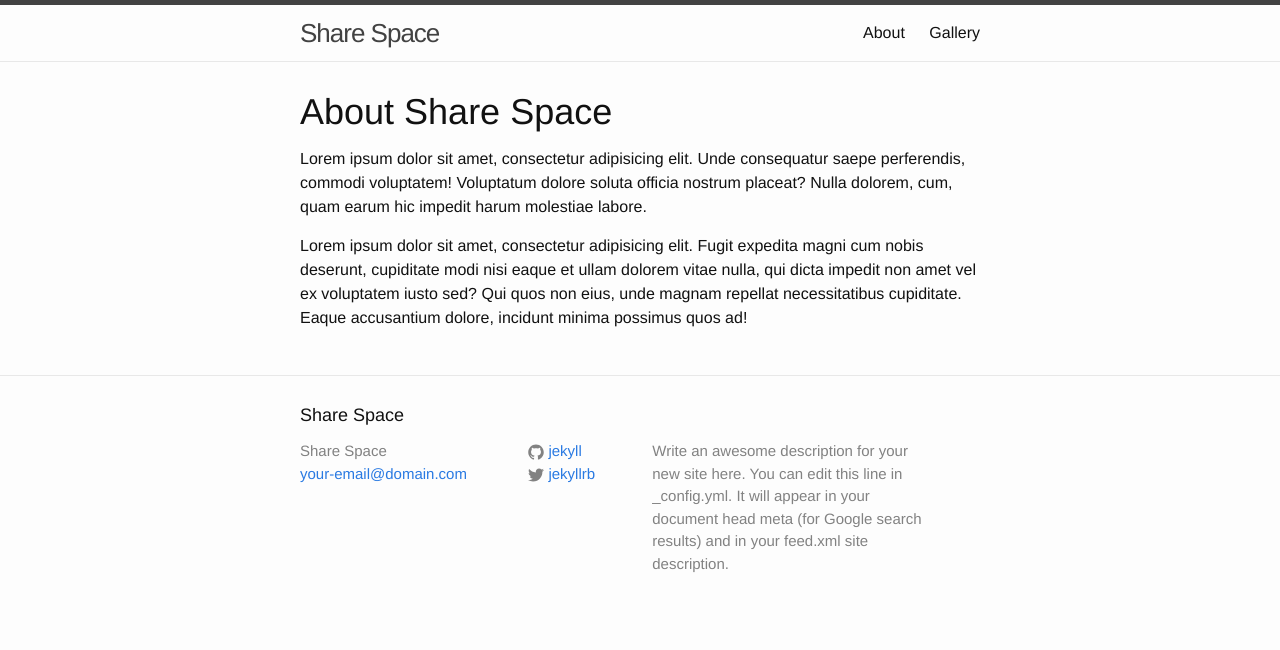
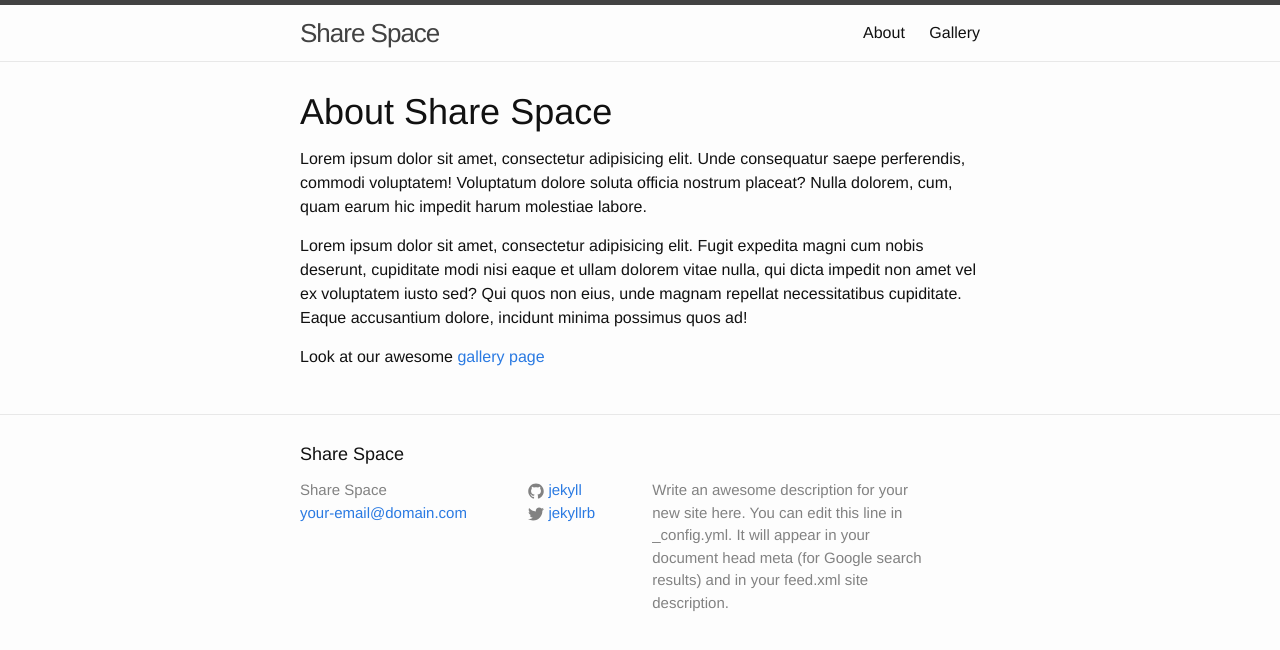
Before and after one commit to bvsatyaram/sharespace, a Jekyll site: the page built from index.html, in a window 1280 px wide. Shown: the top 650 px of the page. Built offline with Jekyll 4.4.1, drawn with Linux system fonts in a browser that asks for light colours; nearby versions of some CDN libraries.

Commit message:
Linking gallery page to landing page

```diff
--- a/gallery.html
+++ b/gallery.html
@@ -1,6 +1,7 @@
 ---
 layout: default
 title: Gallery
+permalink: /gallery/
 ---
 
 <div id="carousel-example-generic" class="carousel slide" data-ride="carousel">
--- a/index.html
+++ b/index.html
@@ -6,3 +6,5 @@ layout: default
 <p>Lorem ipsum dolor sit amet, consectetur adipisicing elit. Unde consequatur saepe perferendis, commodi voluptatem! Voluptatum dolore soluta officia nostrum placeat? Nulla dolorem, cum, quam earum hic impedit harum molestiae labore.</p>
 
 <p>Lorem ipsum dolor sit amet, consectetur adipisicing elit. Fugit expedita magni cum nobis deserunt, cupiditate modi nisi eaque et ullam dolorem vitae nulla, qui dicta impedit non amet vel ex voluptatem iusto sed? Qui quos non eius, unde magnam repellat necessitatibus cupiditate. Eaque accusantium dolore, incidunt minima possimus quos ad!</p>
+
+<p>Look at our awesome <a href="/gallery/">gallery page</a></p>
```
